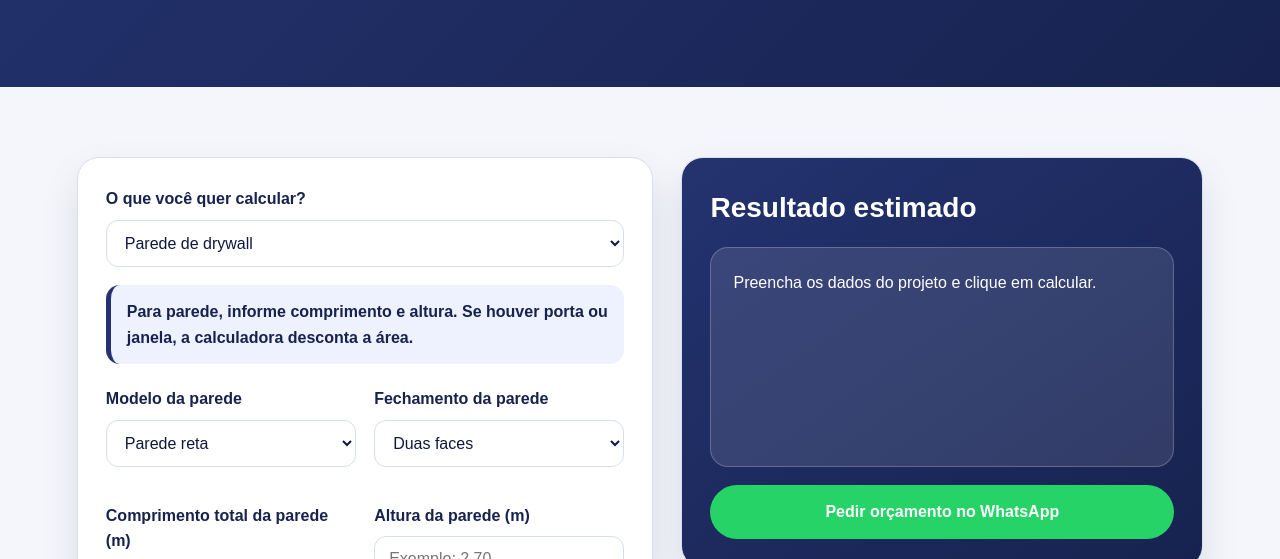
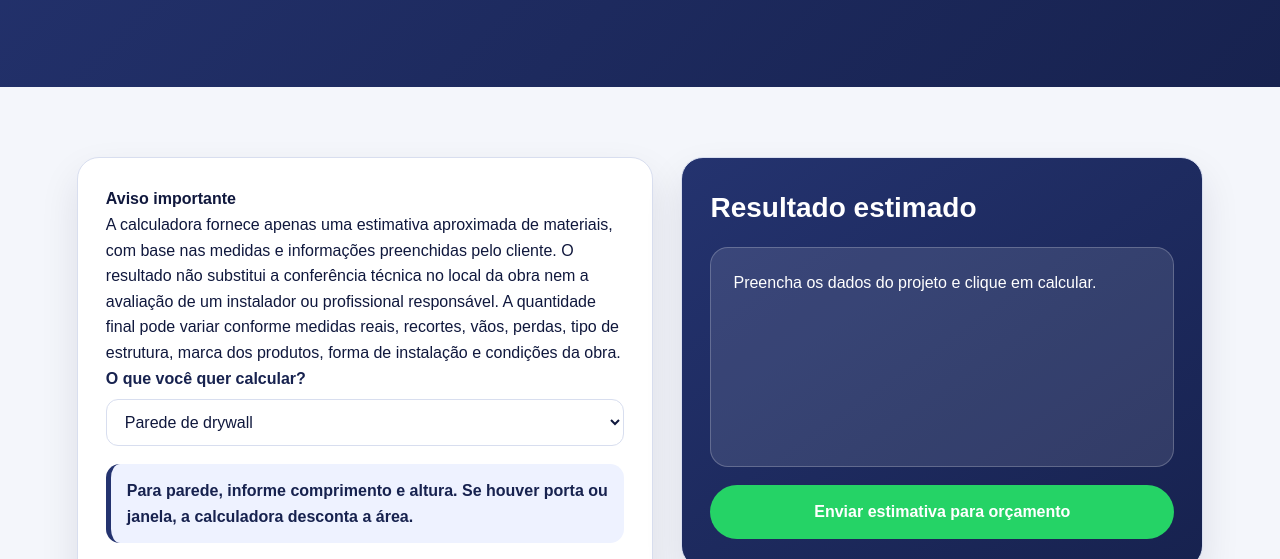
Before and after one commit to M4rc3low/amm-materiais-construcao, a plain HTML site: page calculadora-drywall.html in a window 1280 px wide. Shown: the part 380-939 px from the top of the page. Drawn offline with Linux system fonts and the light colour scheme.

Commit message:
Adiciona aviso de estimativa na calculadora

```diff
--- a/calculadora-drywall.html
+++ b/calculadora-drywall.html
@@ -42,6 +42,11 @@
     <section class="calc-section">
       <div class="calc-layout">
         <form class="calc-form" id="drywall-form">
+          <div class="calc-disclaimer">
+            <strong>Aviso importante</strong>
+            <p>A calculadora fornece apenas uma estimativa aproximada de materiais, com base nas medidas e informações preenchidas pelo cliente. O resultado não substitui a conferência técnica no local da obra nem a avaliação de um instalador ou profissional responsável. A quantidade final pode variar conforme medidas reais, recortes, vãos, perdas, tipo de estrutura, marca dos produtos, forma de instalação e condições da obra.</p>
+          </div>
+
           <div class="field-group full">
             <label for="tipo-projeto">O que você quer calcular?</label>
             <select id="tipo-projeto">
@@ -155,7 +160,7 @@
           <div id="resultado-drywall" class="result-box">
             Preencha os dados do projeto e clique em calcular.
           </div>
-          <a class="whatsapp-result" href="https://wa.me/5511966342982" target="_blank">Pedir orçamento no WhatsApp</a>
+          <a class="whatsapp-result" href="https://wa.me/5511966342982?text=Ol%C3%A1%2C%20fiz%20uma%20estimativa%20na%20calculadora%20de%20drywall%20da%20AMM.%20Gostaria%20de%20confirmar%20as%20quantidades%20e%20montar%20um%20or%C3%A7amento." target="_blank">Enviar estimativa para orçamento</a>
         </aside>
       </div>
     </section>
```
